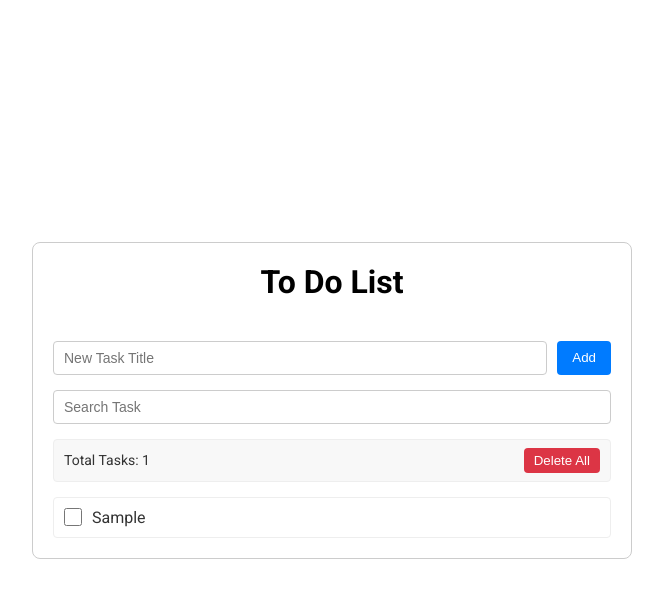
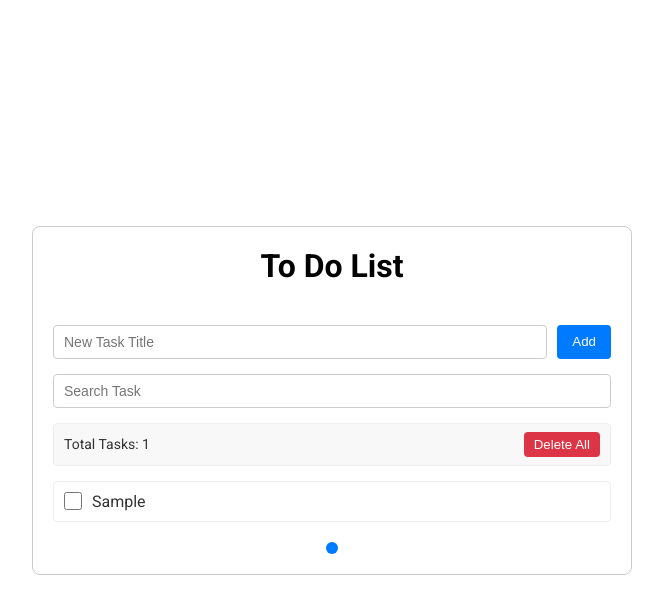
Before and after one commit to Sinonmn/React-To-Do-List, a React (Vite) app: page / in a window 1280 px wide. Both pictures are taken after typing "Sample" into the empty fields and a click on the button "Add". Shown: the top 614 px of the page, without its empty margins (308-971 px from the left). Built offline with nearby package versions, Linux system fonts and the light colour scheme.

Commit message:
pagination

```diff
--- a/src/components/ToDo/ToDo.jsx
+++ b/src/components/ToDo/ToDo.jsx
@@ -11,6 +11,7 @@ const ToDo = ()=>{
 const [text, setText] = useState('');
 const [searchText, setSearchText] = useState('');
 const [items, setItems] = useState([]);
+
 
 
 const handleAdd = ()=>{
@@ -40,7 +41,26 @@ const deleteAllButton = ()=>{
 setItems([])
 }
 
-const filteredItems = items.filter(item => item.label.toLowerCase().includes(searchText.toLocaleLowerCase()))
+	const itemsPerPage = 5;
+	const [currentPage, setCurrentPage] = useState(1);
+
+
+	const filteredItems = items.filter(item =>
+		item.label.toLowerCase().includes(searchText.toLowerCase())
+	);
+
+	const totalPages = Math.ceil(filteredItems.length / itemsPerPage);
+	const startIndex = (currentPage - 1) * itemsPerPage;
+	const endIndex = startIndex + itemsPerPage;
+	const itemsToShow = filteredItems.slice(startIndex, endIndex);
+
+
+	useEffect(() => {
+		setCurrentPage(1);
+	}, [searchText]);
+
+
+
 
 
 	return(
@@ -75,8 +95,14 @@ const filteredItems = items.filter(item => item.label.toLowerCase().includes(sea
 			{}
 			<ToDoItems
 				toggleComplete={toggleComplete}
-			items={filteredItems}
+			items={itemsToShow}
+			totalPages={totalPages}
+			currentPage = {currentPage}
+			startIndex = {startIndex}
+			endIndex = {endIndex}
+			setCurrentPage = {setCurrentPage}
 			/>
+
 		</div>
 	)
 }
--- a/src/components/ToDoItems/ToDoItems.css
+++ b/src/components/ToDoItems/ToDoItems.css
@@ -0,0 +1,23 @@
+.pagination {
+	display: flex;
+	gap: 8px;
+	justify-content: center;
+	margin-top: 20px;
+}
+
+.pagination button {
+	width: 12px;
+	height: 12px;
+	border-radius: 50%;
+	/* делаем кружок */
+	border: none;
+	background-color: #ccc;
+	/* цвет неактивного */
+	cursor: pointer;
+	padding: 0;
+}
+
+.pagination button.active {
+	background-color: #007bff;
+	/* цвет активного */
+}
--- a/src/components/ToDoItems/ToDoItems.jsx
+++ b/src/components/ToDoItems/ToDoItems.jsx
@@ -1,10 +1,22 @@
+import { useEffect } from "react";
 import ToDoItem from "../ToDoItem/ToDoItem"
+import './ToDoItems.css'
 
 const ToDoItems =  (props)=>{
+
 const {
 	items,
 	toggleComplete,
+	totalPages,
+	currentPage,
+	startIndex ,
+	endIndex ,
+	setCurrentPage
 } = props
+
+
+
+
 	return(
 		<div className="todo-app__items">
 			{items.map(item =>
@@ -16,6 +28,19 @@ const {
 				toggleComplete={toggleComplete}
 				/>
 			)}
+			<div className="pagination">
+				{Array.from({ length: totalPages }, (_, i) => i + 1).map(page => (
+					<button
+						key={page}
+						onClick={() => setCurrentPage(page)}
+						className={page === currentPage ? "active" : ""}
+
+						style={{ fontWeight: page === currentPage ? "bold" : "normal" }}
+					>
+
+					</button>
+				))}
+			</div>
 		</div>
 	)
 }
```
